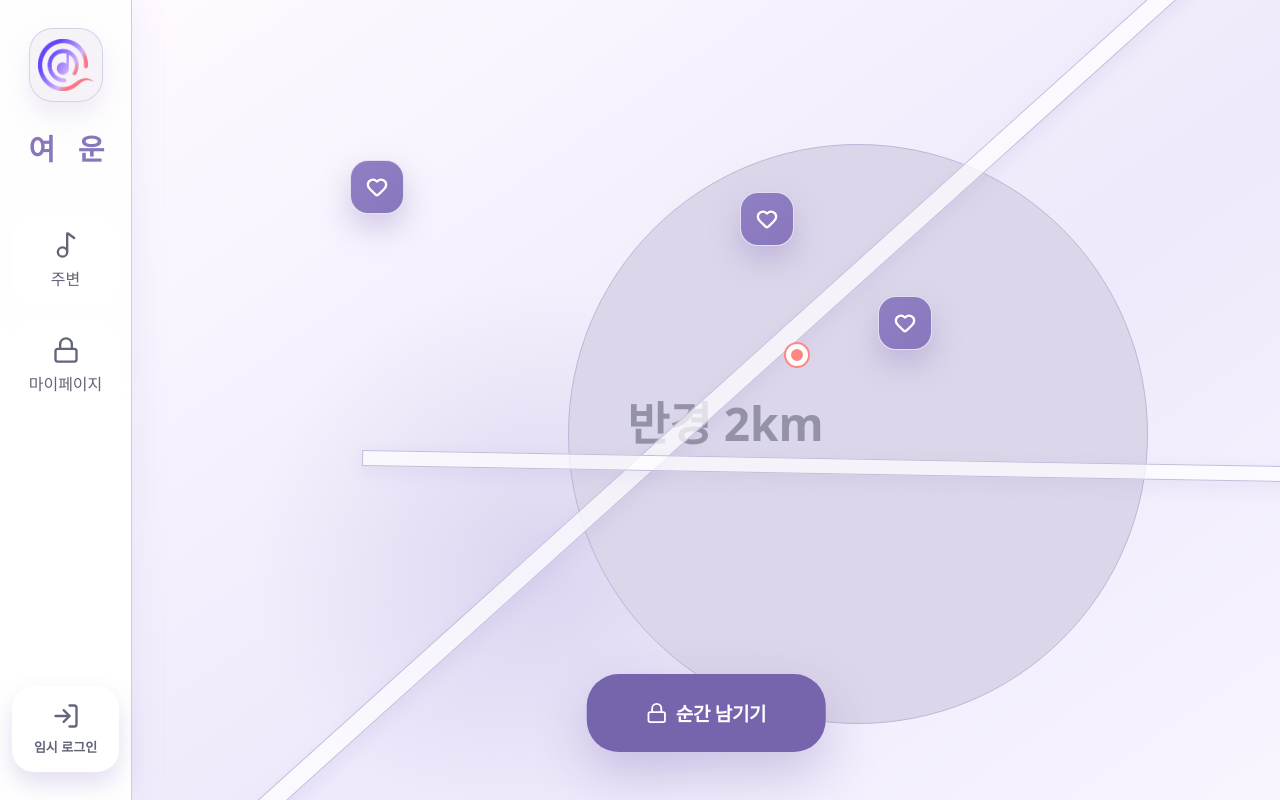
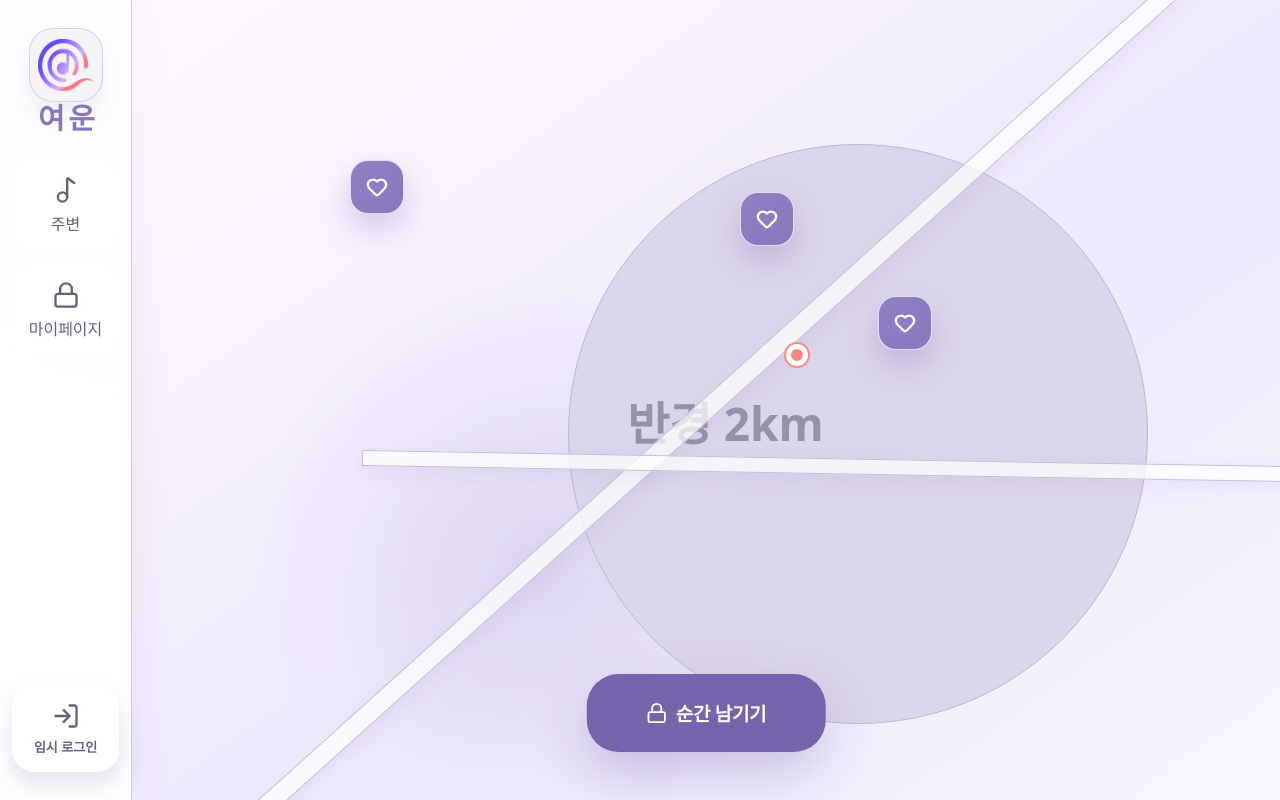
Before and after one commit to MeshTeam07/Yeo-woon_Front, a React (Vite) app: page / in a window 1280 px wide. Built offline with nearby package versions, Linux system fonts and the light colour scheme; a web font is replaced by a local one.

Commit message:
css수정

```diff
--- a/src/styles.css
+++ b/src/styles.css
@@ -87,11 +87,14 @@ button {
   width: 100%;
   display: grid;
   place-items: center;
-  gap: 8px;
+  gap: 2px;
   margin-bottom: 14px;
   padding: 0;
   color: var(--lavender-dark);
   background: transparent;
+  transition:
+    transform 0.2s ease,
+    filter 0.2s ease;
 }
 
 .brandHome img {
@@ -103,15 +106,14 @@ button {
   background: rgba(220, 214, 234, 0.28);
   border: 1px solid rgba(189, 182, 216, 0.5);
   box-shadow: 0 14px 28px rgba(136, 119, 188, 0.14);
-  transition: transform 0.2s ease;
 }
 
 .brandHome h1 {
-  width: 74px;
+  width: 55px;
   display: flex;
   justify-content: space-between;
   align-items: center;
-  margin: -px 0 0;
+  margin: -1px 0 0;
   font-size: 29px;
   line-height: 1;
   letter-spacing: -2px;
@@ -119,8 +121,13 @@ button {
   font-weight: 900;
 }
 
+.brandHome:hover {
+  transform: translateY(-2px);
+  filter: brightness(1.02);
+}
+
 .brandHome:hover img {
-  transform: translateY(-2px);
+  transform: none;
 }
 
 .sidebar > button:not(.brandHome) {
```
